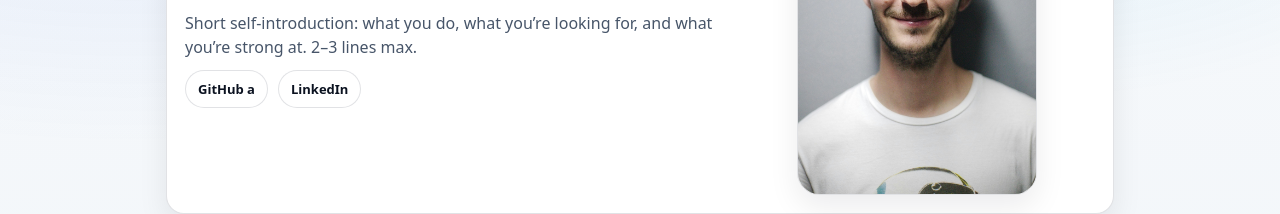
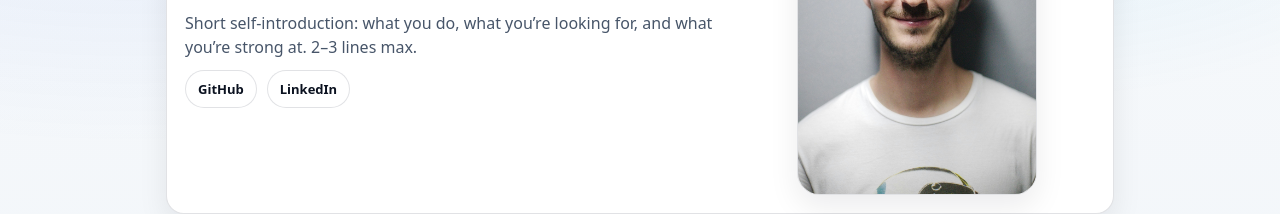
Before and after one commit to osayl12/osayl-resume, a React (Vite) app: page / in a window 1280 px wide. Shown: the part 294-508 px from the top of the page. Built offline with nearby package versions, Linux system fonts and the light colour scheme.

Commit message:
fix(ui): remove typo in Hero GitHub badge

```diff
--- a/src/components/Hero.jsx
+++ b/src/components/Hero.jsx
@@ -13,7 +13,7 @@ export default function Hero() {
 
           <div className="badges" style={{ marginTop: 10 }}>
             <a className="badge" href={content.githubUrl} target="_blank" rel="noreferrer">
-              GitHub a
+              GitHub
             </a>
             <a className="badge" href={content.linkedinUrl} target="_blank" rel="noreferrer">
               LinkedIn
```
